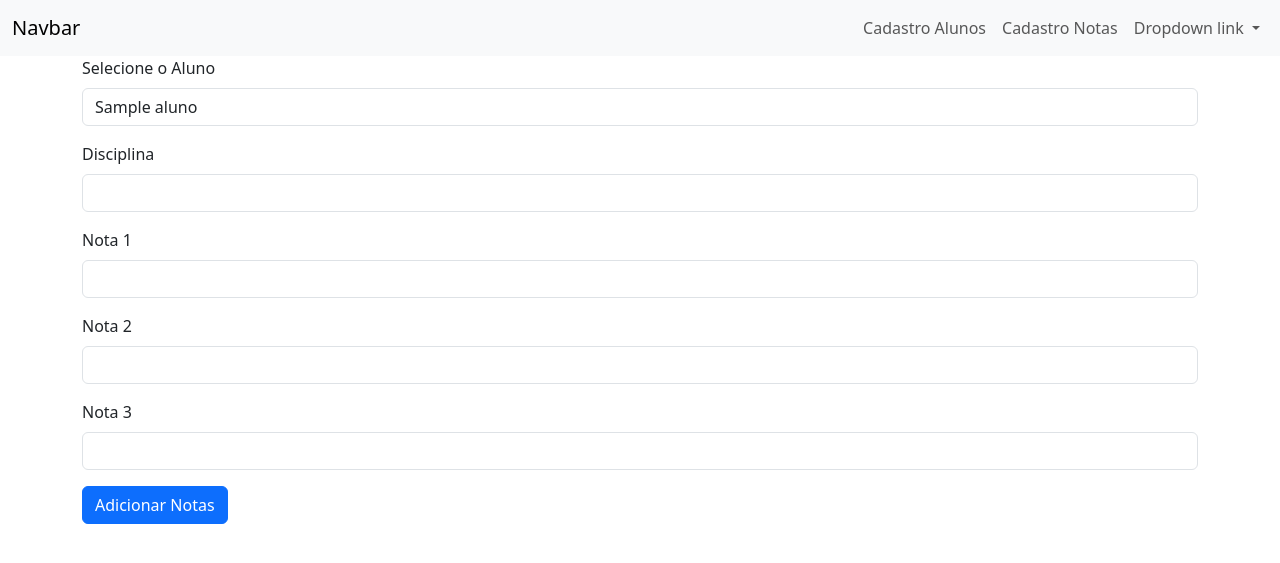
After one commit to sitcren/School, a PHP site: page /formulario_notas_professor.php in a window 1280 px wide. The commit adds this page. Shown: the top 563 px of the page. Run offline with PHP 8.4, Linux system fonts and the light colour scheme; tables that the repository leaves empty or names only in its code hold one stand-in row (values such as "Sample post").

Commit message:
Professor
O professor já pode adicionar as notas para o aluno

```diff
--- /dev/null
+++ b/formulario_notas_professor.php
@@ -0,0 +1,74 @@
+    <?php
+    include 'conexao.php'
+    ?>
+
+    <!DOCTYPE html>
+    <html lang="en">
+
+    <head>
+        <meta charset="UTF-8">
+        <meta name="viewport" content="width=device-width, initial-scale=1.0">
+        <title>Painel do Professor</title>
+
+        <!-- Link Bootstrap -->
+        <link href="https://cdn.jsdelivr.net/npm/bootstrap@5.3.2/dist/css/bootstrap.min.css" rel="stylesheet" integrity="sha384-T3c6CoIi6uLrA9TneNEoa7RxnatzjcDSCmG1MXxSR1GAsXEV/Dwwykc2MPK8M2HN" crossorigin="anonymous">
+
+    </head>
+
+    <body>
+
+        <?php
+        include 'navBar.php'
+        ?>
+
+
+        <section class="container">
+            <form method="post" action="processar_notas.php">
+                <div class="mb-3">
+                    <label for="aluno_id" class="form-label">Selecione o Aluno</label>
+                    <select class="form-control" name="aluno_id">
+                        <!-- Aqui você pode popular a lista de alunos a partir do banco de dados -->
+                        <?php
+                        // Inclua o arquivo de conexão
+
+                        // Consulta para obter a lista de alunos
+                        $sql = "SELECT id, nome FROM alunos";
+                        $stmt = $pdo->prepare($sql);
+                        $stmt->execute();
+
+                        // Exibir opções no formulário
+                        while ($aluno = $stmt->fetch(PDO::FETCH_ASSOC)) {
+                            echo "<option value='{$aluno['id']}'>{$aluno['nome']}</option>";
+                        }
+                        ?>
+                    </select>
+                </div>
+                <div class="mb-3">
+                    <label for="disciplina" class="form-label">Disciplina</label>
+                    <input type="text" class="form-control" name="disciplina">
+                </div>
+                <div class="mb-3">
+                    <label for="nota1" class="form-label">Nota 1</label>
+                    <input type="number" class="form-control" name="nota1">
+                </div>
+                <div class="mb-3">
+                    <label for="nota2" class="form-label">Nota 2</label>
+                    <input type="number" class="form-control" name="nota2">
+                </div>
+                <div class="mb-3">
+                    <label for="nota3" class="form-label">Nota 3</label>
+                    <input type="number" class="form-control" name="nota3">
+                </div>
+                <button type="submit" class="btn btn-primary">Adicionar Notas</button>
+            </form>
+
+
+        </section>
+
+
+        <!-- Link 2 -->
+        <script src="https://cdn.jsdelivr.net/npm/bootstrap@5.3.2/dist/js/bootstrap.bundle.min.js" integrity="sha384-C6RzsynM9kWDrMNeT87bh95OGNyZPhcTNXj1NW7RuBCsyN/o0jlpcV8Qyq46cDfL" crossorigin="anonymous">
+        </script>
+    </body>
+
+    </html>
--- a/navBar.php
+++ b/navBar.php
@@ -1,8 +1,7 @@
 <nav class="navbar navbar-expand-lg bg-body-tertiary">
     <div class="container-fluid">
         <a class="navbar-brand" href="#">Navbar</a>
-        <button class="navbar-toggler" type="button" data-bs-toggle="collapse" data-bs-target="#navbarNavDropdown"
-            aria-controls="navbarNavDropdown" aria-expanded="false" aria-label="Toggle navigation">
+        <button class="navbar-toggler" type="button" data-bs-toggle="collapse" data-bs-target="#navbarNavDropdown" aria-controls="navbarNavDropdown" aria-expanded="false" aria-label="Toggle navigation">
             <span class="navbar-toggler-icon"></span>
         </button>
         <div class="collapse navbar-collapse" id="navbarNavDropdown">
@@ -14,13 +13,13 @@
                     <a class="nav-link" href="cadastroNotas.php">Cadastro Notas</a>
                 </li>
                 <li class="nav-item dropdown">
-                    <a class="nav-link dropdown-toggle" href="#" role="button" data-bs-toggle="dropdown"
-                        aria-expanded="false">
+                    <a class="nav-link dropdown-toggle" href="#" role="button" data-bs-toggle="dropdown" aria-expanded="false">
                         Dropdown link
                     </a>
                     <ul class="dropdown-menu">
                         <li><a class="dropdown-item" href="cadastroAlunos.php">Cadastro Alunos</a></li>
-                        <li><a class="dropdown-item" href="cadastroNotas.php">Cadastro Notas</a></li>
+                        <li><a class="dropdown-item" href="formulario_notas_professor.php">Adicionar Notas Professor</a>
+                        </li>
                         <li><a class="dropdown-item" href="login.php">Login</a></li>
                     </ul>
                 </li>
--- a/processar_notas.php
+++ b/processar_notas.php
@@ -4,13 +4,11 @@ include 'conexao.php';
 
 if ($_SERVER["REQUEST_METHOD"] == "POST") {
     // Dados recebidos do formulário
+    $aluno_id = $_POST['aluno_id'];
     $disciplina = $_POST['disciplina'];
     $nota1 = $_POST['nota1'];
     $nota2 = $_POST['nota2'];
     $nota3 = $_POST['nota3'];
-
-    // Suponha que você tenha o ID do aluno disponível (substitua com o método real de obtenção do ID)
-    $aluno_id = $_SESSION['aluno_id'];
 
     try {
         // Preparação da declaração SQL
@@ -25,7 +23,7 @@ if ($_SERVER["REQUEST_METHOD"] == "POST") {
         $stmt->bindParam(':nota3', $nota3);
         $stmt->execute();
 
-        echo "Notas inseridas com sucesso!";
+        echo "Notas adicionadas com sucesso!";
     } catch (\PDOException $e) {
         // Em caso de erro na inserção
         echo "Erro: " . $e->getMessage();
```
